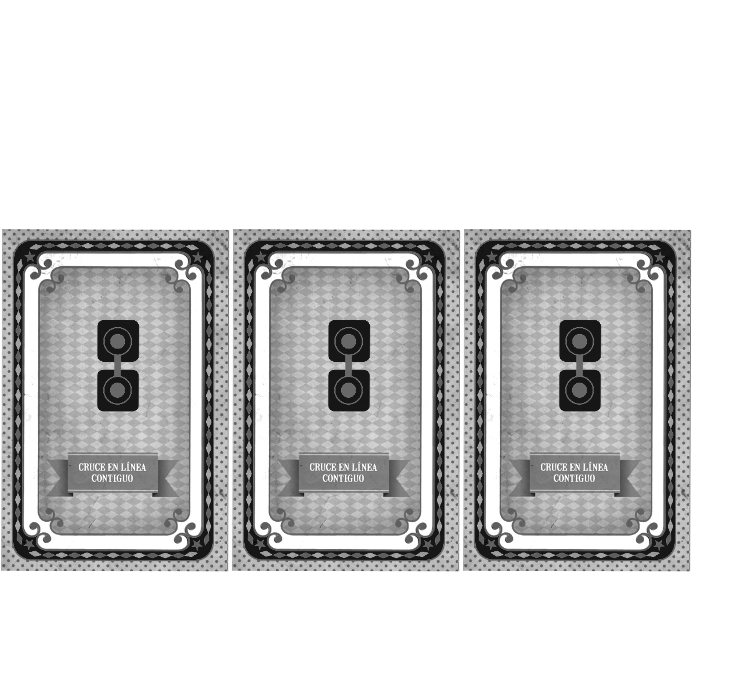
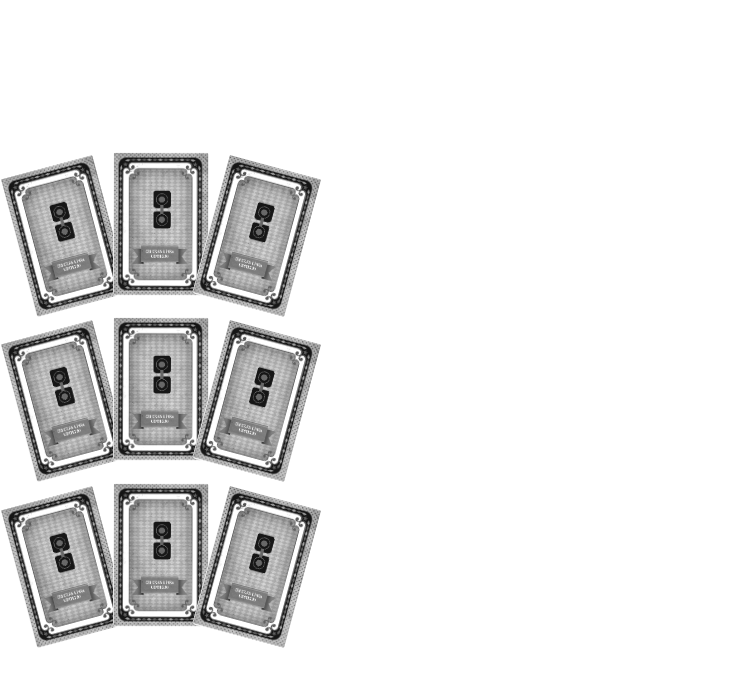
Before and after one commit to achaval-tomas/ingsoft-proyecto, a React (Vite) app: page /play in a window 1280 px wide. Shown: the top 686 px of the page, without its empty margins (0-754 px from the left). Built offline with nearby package versions, Linux system fonts and the light colour scheme.

Commit message:
SCRUM-18 fancy-fy movement card hand

```diff
--- a/src/containers/Game/Game.tsx
+++ b/src/containers/Game/Game.tsx
@@ -2,9 +2,17 @@ import MovementCardHand from "./components/MovementCardHand";
 
 function Game() {
     return (
-        <MovementCardHand
-            movements={["straight-adjacent", "straight-spaced", "diagonal-spaced"]}
-        />
+        <div className="text-xs">
+            <MovementCardHand
+                movements={["straight-adjacent", "straight-spaced", "diagonal-spaced"]}
+            />
+            <MovementCardHand
+                movements={["straight-adjacent", "straight-spaced", "diagonal-spaced"]}
+            />
+            <MovementCardHand
+                movements={["straight-adjacent", "straight-spaced", "diagonal-spaced"]}
+            />
+        </div>
     );
 }
 
--- a/src/containers/Game/components/MovementCard.tsx
+++ b/src/containers/Game/components/MovementCard.tsx
@@ -9,7 +9,7 @@ function MovementCard({ movement }: MovementCardProps) {
 
     return (
         <div>
-            <img src={imageSrc} className="rounded"/>
+            <img src={imageSrc} className="rounded w-[8em] h-[12em]"/>
         </div>
     );
 }
--- a/src/containers/Game/components/MovementCardHand.tsx
+++ b/src/containers/Game/components/MovementCardHand.tsx
@@ -8,10 +8,10 @@ type MovementCardHandProps = {
 function MovementCardHand({ movements }: MovementCardHandProps) {
 
     return (
-        <div className="flex flex-row">
-            <MovementCard movement={movements[0]}/>
-            <MovementCard movement={movements[1]}/>
-            <MovementCard movement={movements[2]}/>
+        <div className="flex flex-row px-[1.4em] pb-[1.8em]">
+            <div className="relative top-[1em] -rotate-[15deg]"><MovementCard movement={movements[0]}/></div>
+            <div className="relative z-10"><MovementCard movement={movements[1]}/></div>
+            <div className="relative top-[1em] rotate-[15deg] z-20"><MovementCard movement={movements[2]}/></div>
         </div>
     );
 }
```
